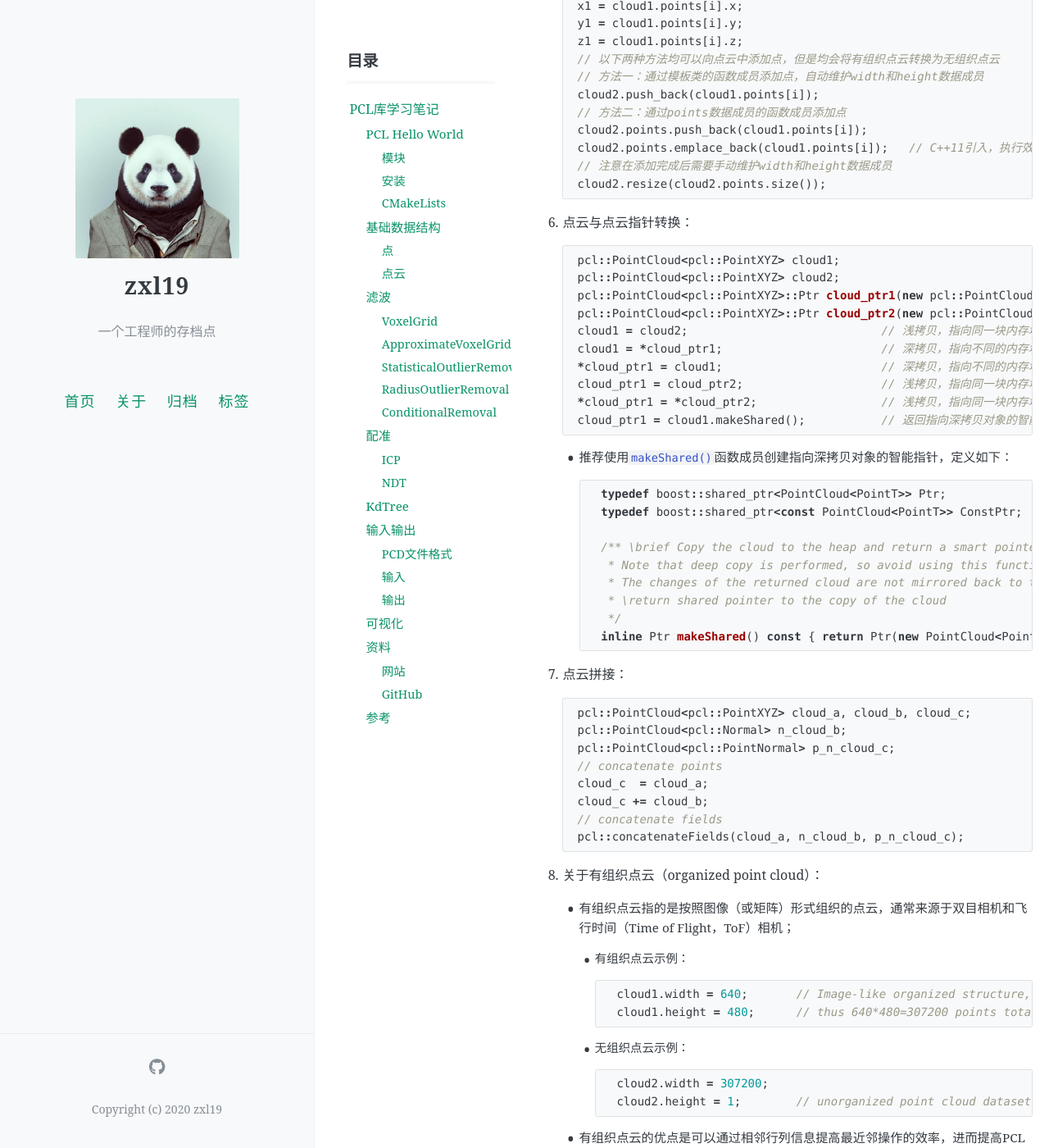
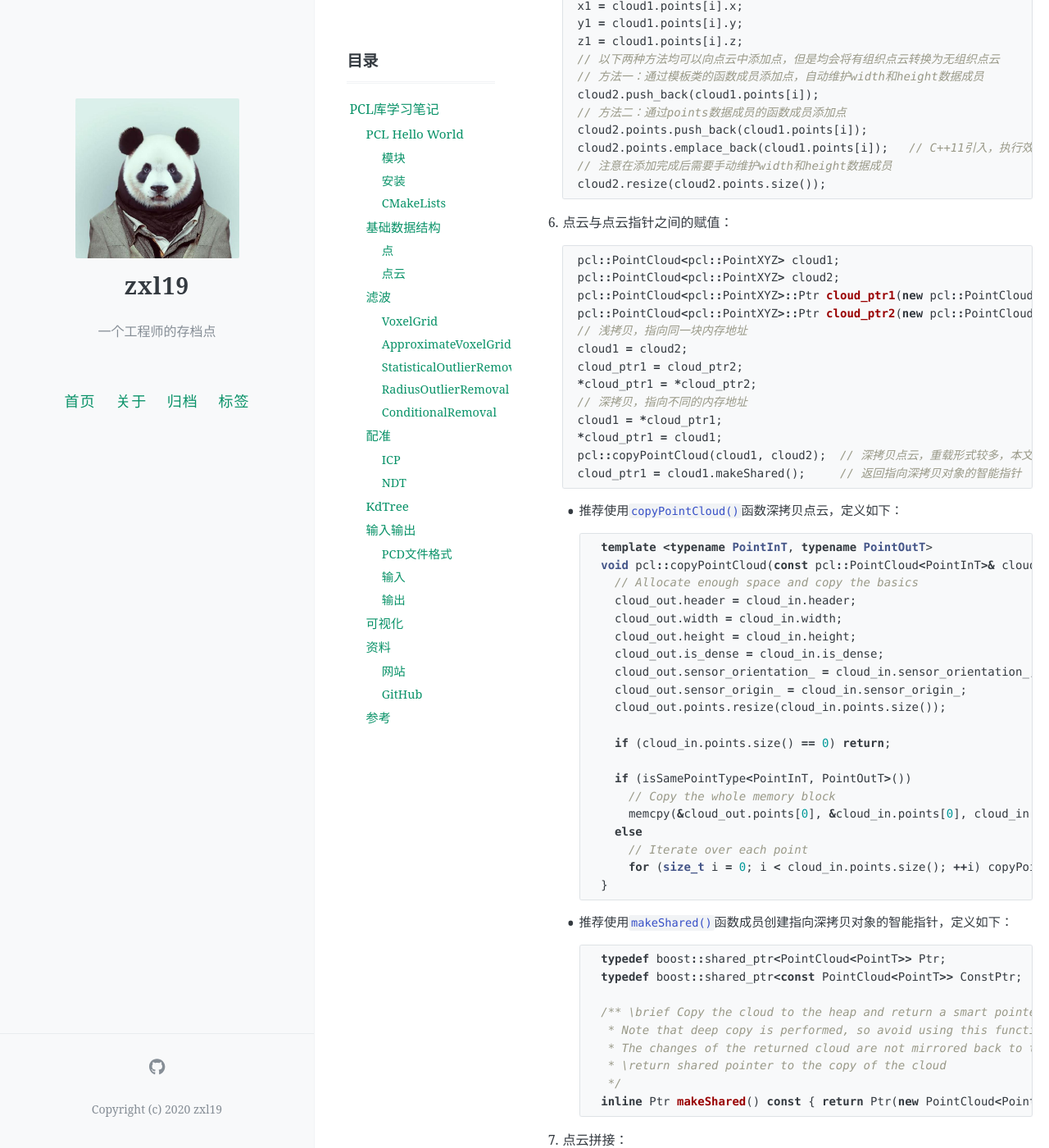
Before and after one commit to zxl19/zxl19.github.io, a Jekyll site: the page built from _posts/2021-11-28-pcl-note.md, in a window 1280 px wide and 1400 px high, scrolled down 7041 px. Shown: the whole window at 82% size. Built offline with Jekyll 4.4.1, drawn with Linux system fonts in a browser that asks for light colours; comment, search, counter and statistics services are not loaded; some of the changed text lies outside the part shown.

Commit message:
Update Posts modified:   _posts/2021-05-25-slam-tool.md modified:   _posts/2021-08-23-eigen-note.md modified:   _posts/2021-09-19-stl-note.md modified:   _posts/2021-11-28-pcl-note.md

````diff
--- a/_posts/2021-11-28-pcl-note.md
+++ b/_posts/2021-11-28-pcl-note.md
@@ -344,20 +344,48 @@ target_link_libraries(pcd_write_test ${PCL_LIBRARIES})
     cloud2.resize(cloud2.points.size());
     ```
 
-6. 点云与点云指针转换：
+6. 点云与点云指针之间的赋值：
 
     ```cpp
     pcl::PointCloud<pcl::PointXYZ> cloud1;
     pcl::PointCloud<pcl::PointXYZ> cloud2;
     pcl::PointCloud<pcl::PointXYZ>::Ptr cloud_ptr1(new pcl::PointCloud<pcl::PointXYZ>);
     pcl::PointCloud<pcl::PointXYZ>::Ptr cloud_ptr2(new pcl::PointCloud<pcl::PointXYZ>);
-    cloud1 = cloud2;                            // 浅拷贝，指向同一块内存地址
-    cloud1 = *cloud_ptr1;                       // 深拷贝，指向不同的内存地址
-    *cloud_ptr1 = cloud1;                       // 深拷贝，指向不同的内存地址
-    cloud_ptr1 = cloud_ptr2;                    // 浅拷贝，指向同一块内存地址
-    *cloud_ptr1 = *cloud_ptr2;                  // 浅拷贝，指向同一块内存地址
-    cloud_ptr1 = cloud1.makeShared();           // 返回指向深拷贝对象的智能指针
+    // 浅拷贝，指向同一块内存地址
+    cloud1 = cloud2;
+    cloud_ptr1 = cloud_ptr2;
+    *cloud_ptr1 = *cloud_ptr2;
+    // 深拷贝，指向不同的内存地址
+    cloud1 = *cloud_ptr1;
+    *cloud_ptr1 = cloud1;
+    pcl::copyPointCloud(cloud1, cloud2);  // 深拷贝点云，重载形式较多，本文不再赘述
+    cloud_ptr1 = cloud1.makeShared();     // 返回指向深拷贝对象的智能指针
     ```
+
+    - 推荐使用`copyPointCloud()`函数深拷贝点云，定义如下：
+
+        ```cpp
+        template <typename PointInT, typename PointOutT>
+        void pcl::copyPointCloud(const pcl::PointCloud<PointInT>& cloud_in, pcl::PointCloud<PointOutT>& cloud_out) {
+          // Allocate enough space and copy the basics
+          cloud_out.header = cloud_in.header;
+          cloud_out.width = cloud_in.width;
+          cloud_out.height = cloud_in.height;
+          cloud_out.is_dense = cloud_in.is_dense;
+          cloud_out.sensor_orientation_ = cloud_in.sensor_orientation_;
+          cloud_out.sensor_origin_ = cloud_in.sensor_origin_;
+          cloud_out.points.resize(cloud_in.points.size());
+
+          if (cloud_in.points.size() == 0) return;
+
+          if (isSamePointType<PointInT, PointOutT>())
+            // Copy the whole memory block
+            memcpy(&cloud_out.points[0], &cloud_in.points[0], cloud_in.points.size() * sizeof(PointInT));
+          else
+            // Iterate over each point
+            for (size_t i = 0; i < cloud_in.points.size(); ++i) copyPoint(cloud_in.points[i], cloud_out.points[i]);
+        }
+        ```
 
     - 推荐使用`makeShared()`函数成员创建指向深拷贝对象的智能指针，定义如下：
 
@@ -757,6 +785,7 @@ while(!viewer.wasStopped()) {
 3. [pcl-docs](https://pcl-docs.readthedocs.io/en/latest/)
 4. [PCL(Point Cloud Library)学习指南&资料推荐（2023版）-双愚的文章-知乎](https://zhuanlan.zhihu.com/p/268524083)
 5. [PCL(Point Cloud Library)学习入门指南&代码实践(最新版)](https://www.bilibili.com/video/BV1HS4y1y7AB)
+6. [pcl常用小知识](https://segmentfault.com/a/1190000007125502)
 
 ### GitHub
 
@@ -770,7 +799,8 @@ while(!viewer.wasStopped()) {
 1. [pcl::PointXYZRGBA-Stack Overflow](https://stackoverflow.com/questions/15999331/how-can-i-change-rgb-values-of-pclpointxyzrgba)
 2. [PCL新增自定义点类型-飞我执笔的文章-知乎](https://zhuanlan.zhihu.com/p/458373010)
 3. [Using STL Containers with Eigen](https://eigen.tuxfamily.org/dox/group__TopicStlContainers.html)
-4. [点云与点云指针类型转换1-CSDN博客](https://blog.csdn.net/h287850870/article/details/80988552)
-5. [点云与点云指针类型转换2-CSDN博客](https://blog.csdn.net/tfb760/article/details/115101393)
-6. [关于PCL库中makeshared转换智能指针的问题-小透明的文章-知乎](https://zhuanlan.zhihu.com/p/442236714)
-7. [pcl_viewer-CSDN博客](https://blog.csdn.net/qq_39779233/article/details/106985091)
+4. [点云与点云指针之间的赋值1-CSDN博客](https://blog.csdn.net/tfb760/article/details/115101393)
+5. [点云与点云指针之间的赋值2-CSDN博客](https://blog.csdn.net/h287850870/article/details/80988552)
+6. [点云与点云指针之间的赋值3-CSDN博客](https://blog.csdn.net/h287850870/article/details/81184397)
+7. [关于PCL库中makeshared转换智能指针的问题-小透明的文章-知乎](https://zhuanlan.zhihu.com/p/442236714)
+8. [pcl_viewer-CSDN博客](https://blog.csdn.net/qq_39779233/article/details/106985091)
````
Also changed, not shown: _posts/2021-05-25-slam-tool.md (+4 -3 lines), _posts/2021-08-23-eigen-note.md (+21 -1 lines), _posts/2021-09-19-stl-note.md (+6 -2 lines).
